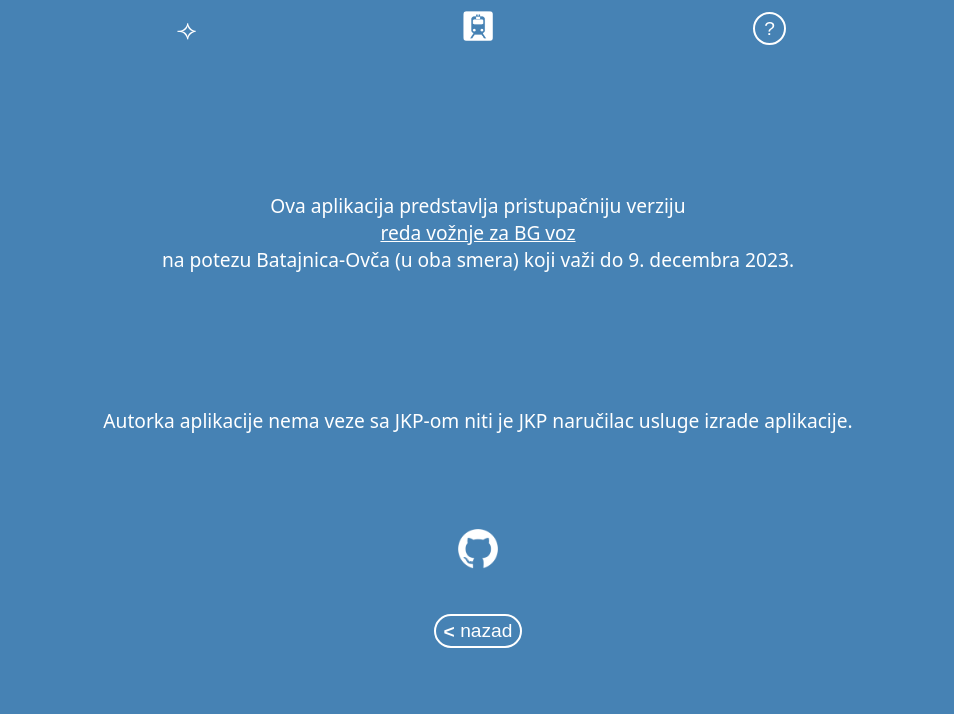
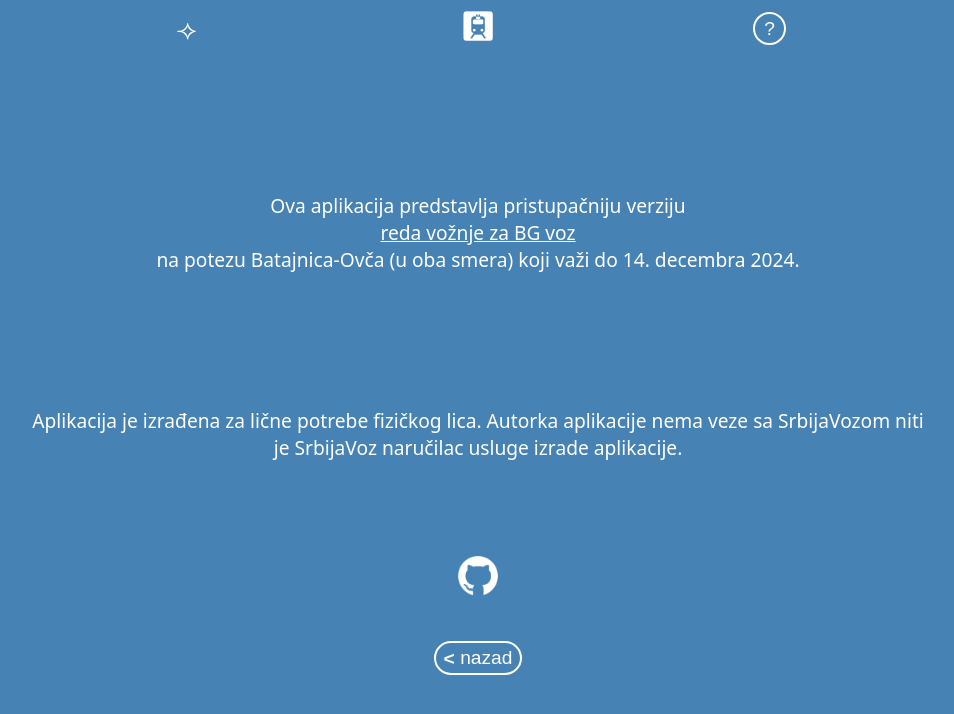
Before and after one commit to Marija-Kov/train-schedule, a React (Vite) app: page / in a window 1280 px wide. Both pictures are taken after a click on the button "more info". Shown: the top 714 px of the page, without its empty margins (162-1116 px from the left). Built offline with nearby package versions, Linux system fonts and the light colour scheme.

Commit message:
Yearly update

```diff
--- a/src/components/Form.tsx
+++ b/src/components/Form.tsx
@@ -88,8 +88,8 @@
          aria-label="select date of departure"
          name="date"
          type="date"
-         min="2023-06-06"
-         max="2023-12-12"
+         min="2023-12-10"
+         max="2024-12-14"
          className={emptyFields.includes("date") ? "error" : ""}
          ></input>
         <label htmlFor="time">Vreme/Time:</label>
--- a/src/components/Info.tsx
+++ b/src/components/Info.tsx
@@ -11,10 +11,11 @@
             reda vožnje za BG voz
         </a>
         <br></br>
-        na potezu Batajnica-Ovča (u oba smera) koji važi do 9. decembra 2023.
+        na potezu Batajnica-Ovča (u oba smera) koji važi do 14. decembra 2024.
      </p>
      <p>
-       Autorka aplikacije nema veze sa JKP-om niti je JKP naručilac usluge izrade aplikacije.
+       Aplikacija je izrađena za lične potrebe fizičkog lica.
+       Autorka aplikacije nema veze sa SrbijaVozom niti je SrbijaVoz naručilac usluge izrade aplikacije.
      </p>
 
     <a
--- a/src/types.ts
+++ b/src/types.ts
@@ -1,6 +1,6 @@
 export type Station = string | undefined;
 
-export type TrainId = 7101 | 7901 | 8001 | 8005 | 8201 | 8007 | 8011 | 8013 | 8015 | 8017 | 8019 | 8203 | 8021 | 8023 | 8025 | 8029 | 8033 | 8035 | 8037 | 8039 | 7113 | 8041 | 8043 | 7905 | 8045 | 8047 | 8049 | 8051 | 8053 | 8000 | 7900 | 8002 | 8004 | 8006 | 8010 | 8012 | 8014 | 8200 | 8016 | 8310 | 8018 | 8020 | 8022 | 8024 | 8026 | 8030 | 7108 | 8034 | 8036 | 8038 | 7110 | 8040 | 8042 | 8044 | 8046 | 8048 | 8202 | 8050 | 7114 | 8052 | 8054 | 7116 | 8208 | 8056 | 8340;
+export type TrainId = number;
 
 export type Input = {
     from: Station,
```
